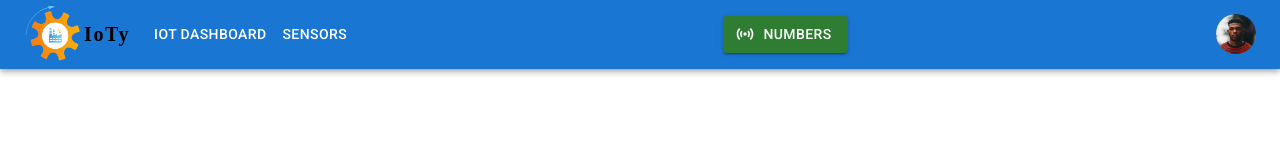
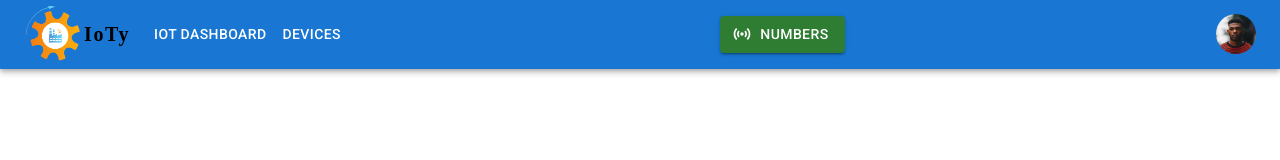
Before and after one commit to matiasgays/E-commerce-FrontEnd-React, a React (Create React App) app: page / in a window 1280 px wide. Shown: the top 160 px of the page. Built offline with nearby package versions, Linux system fonts and the light colour scheme.

Commit message:
Rename component to NavBar

```diff
--- a/src/Components/Header/Header.js
+++ b/src/Components/Header/Header.js
@@ -16,10 +16,10 @@ import avatar from './images/avatar_1.png';
 import SensorsIcon from '@mui/icons-material/Sensors';
 
 
-const pages = ['IoT Dashboard', 'Sensors'];
+const pages = ['IoT Dashboard', 'Devices'];
 const settings = ['Profile', 'Account', 'Dashboard', 'Logout'];
 
-const Header = () => {
+const NavBar = () => {
   const [anchorElNav, setAnchorElNav] = React.useState(null);
   const [anchorElUser, setAnchorElUser] = React.useState(null);
 
@@ -111,7 +111,7 @@ const Header = () => {
               </Button>
             ))}
           </Box>
-          <Box sx={{ flexGrow: 1, display: { xs: 'none', md: 'flex' } }}>
+          <Box sx={{ flexGrow: 1 }}>
             <Tooltip title="IoT enabled devices">
                 <Button variant="contained" startIcon={<SensorsIcon />} color="success">
                     Numbers
@@ -154,4 +154,4 @@ const Header = () => {
   );
 };
 
-export default Header;
+export default NavBar;
```
